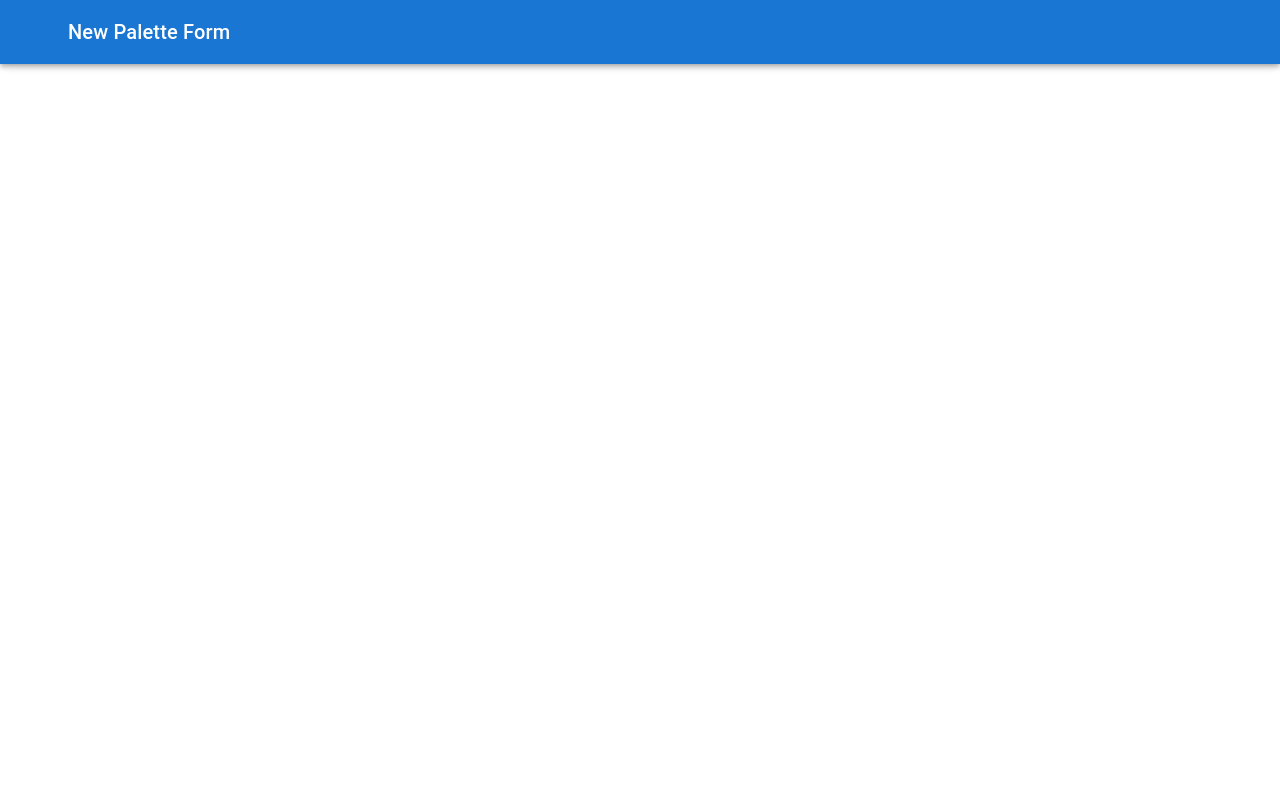
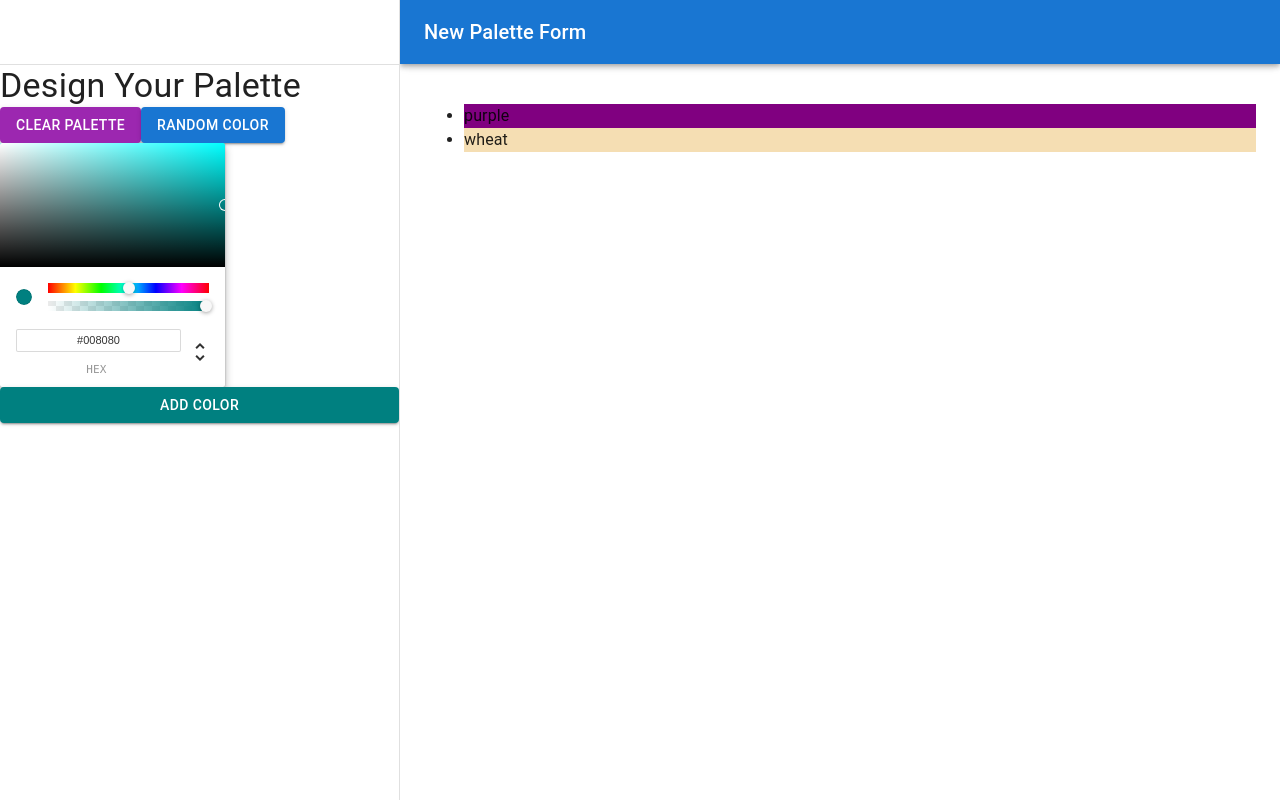
Before and after one commit to Ujjwal3232/color-mind, a React (Create React App) app: page /palette/new in a window 1280 px wide. Built offline with nearby package versions, Linux system fonts and the light colour scheme; some icons are missing.

Commit message:
CONNECTING COLOR PICKER TO BUTTON

```diff
--- a/src/NewPaletteForm.jsx
+++ b/src/NewPaletteForm.jsx
@@ -14,7 +14,7 @@
 import {ChromePicker} from 'react-color';
 
 
-const drawerWidth = 500;
+const drawerWidth = 400;
 
 const Main = styled('main', {
   shouldForwardProp: (prop) => prop !== 'open',
@@ -65,9 +65,13 @@
   constructor(props) {
     super(props);
     this.state = {
-      open: false,
+      open: true,
       direction: 'ltr', // manually manage theme direction
+      currentColor:'teal',
+      colors:["purple","wheat"]
     };
+    this.updateCurrentColor = this.updateCurrentColor.bind(this) ;
+     this.addNewColor = this.addNewColor.bind(this) ;
   }
 
   handleDrawerOpen = () => {
@@ -77,7 +81,13 @@
   handleDrawerClose = () => {
     this.setState({ open: false });
   };
+updateCurrentColor(newColor){
 
+  this.setState({currentColor: newColor.hex});
+}
+addNewColor(){
+  this.setState({colors:[...this.state.colors,this.state.currentColor]});
+}
   render() {
     const { open, direction } = this.state;
     const theme = createTheme({ direction });
@@ -133,12 +143,16 @@
             </Button>
             </div>
             <ChromePicker
-               color={'purple'}
-               onChangeComplete={(newColor)=>console.log(newColor)
+               color={this.state.currentColor}
+               onChangeComplete={this.updateCurrentColor}
 
-               }
             />
-            <Button variant='contained' color='primary'>
+            <Button
+                variant='contained'
+                color='primary'
+                style={{backgroundColor:this.state.currentColor}}
+                onClick={this.addNewColor}
+                >
               Add Color
             </Button>
           </Drawer>
@@ -147,7 +161,11 @@
 
           <Main open={open}>
             <DrawerHeader />
-
+          <ul>
+            {this.state.colors.map(color=>(
+              <li style={{backgroundColor:color}}>{color}</li>
+            ))}
+          </ul>
           </Main>
         </Box>
       </ThemeProvider>
```
